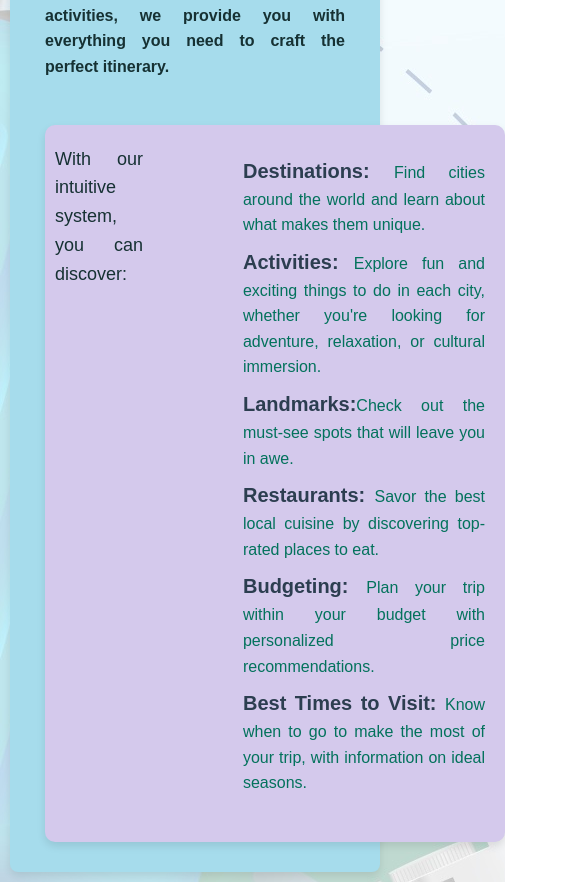
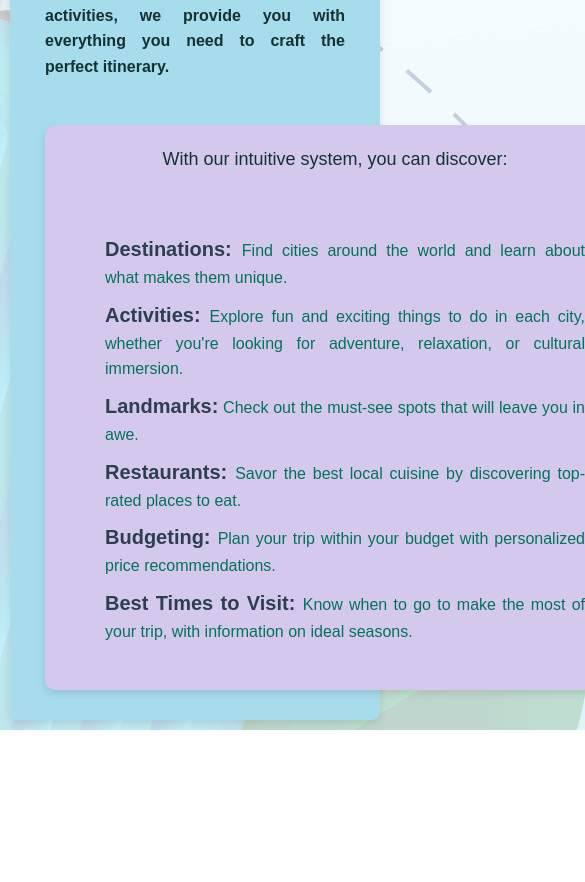
Before and after one commit to Namaste-Bonjour/Planorama, a React (Vite) app: page /AboutUs in a window 390 px wide. Shown: the part 940-1822 px from the top of the page, 585 px wide, since content can reach past the window. After the commit the page ends 1670 px from the top, so only its background shows below. Built offline with nearby package versions, Linux system fonts and the light colour scheme; no server answers.

Commit message:
Update style for About page

```diff
--- a/src/Pages/AboutUs.jsx
+++ b/src/Pages/AboutUs.jsx
@@ -26,7 +26,7 @@ function AboutUs() {
         <ul>
           <li> <b> Destinations: </b> Find cities around the world and learn about what makes them unique. </li>
           <li> <b> Activities: </b> Explore fun and exciting things to do in each city, whether you're looking for adventure, relaxation, or cultural immersion. </li>
-          <li> <b>Landmarks:</b>Check out the must-see spots that will leave you in awe.  </li>
+          <li> <b>Landmarks:</b> Check out the must-see spots that will leave you in awe.  </li>
           <li> <b>Restaurants: </b>Savor the best local cuisine by discovering top-rated places to eat.  </li>
           <li> <b>Budgeting: </b>Plan your trip within your budget with personalized price recommendations.  </li>
           <li> <b>Best Times to Visit: </b>Know when to go to make the most of your trip, with information on ideal seasons.  </li>
--- a/src/Pages/Create.css
+++ b/src/Pages/Create.css
@@ -211,5 +211,12 @@ label {
 
   .About .info, .About ul {
     padding-left: 10px;
+    padding-right:30px;
+}
+.info {
+  display:flex;
+  flex-direction: column;
+  align-items: center;
+  width:600px;
 }
 }
--- a/src/components/Authentication.css
+++ b/src/components/Authentication.css
@@ -22,3 +22,6 @@
     display:flex;
     flex-direction: column;
  }
+ .signup Button{
+    width: 200px;
+ }
```
